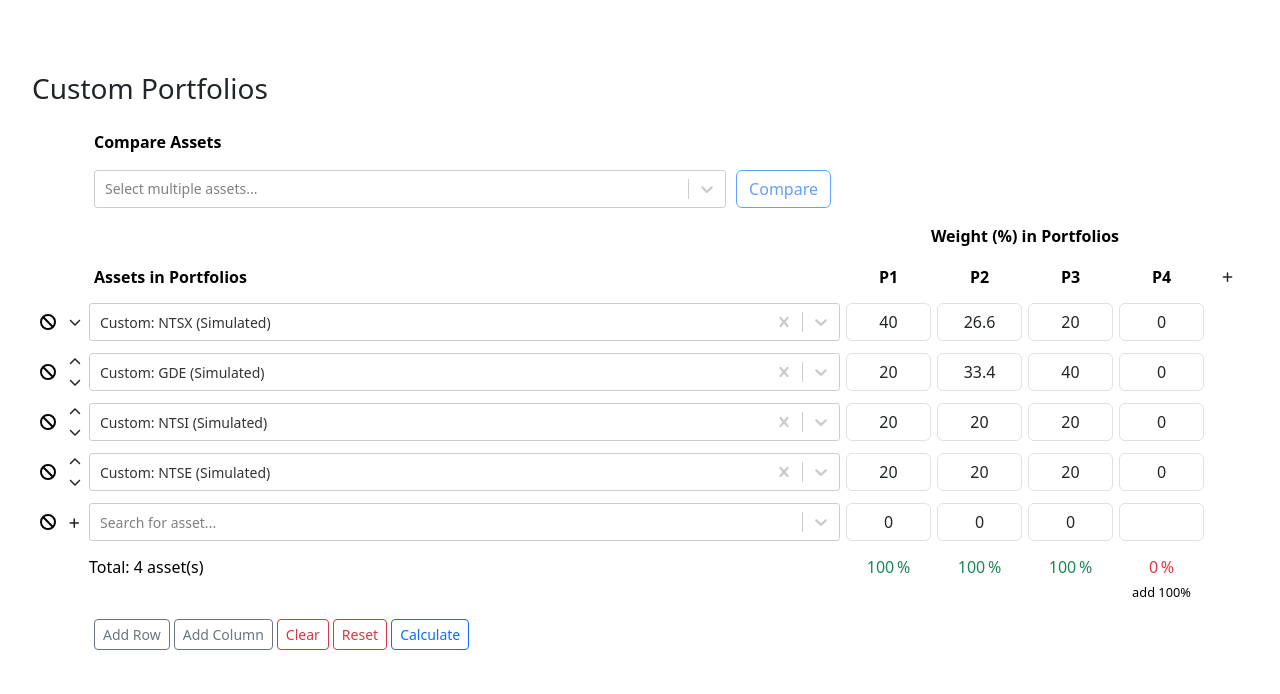
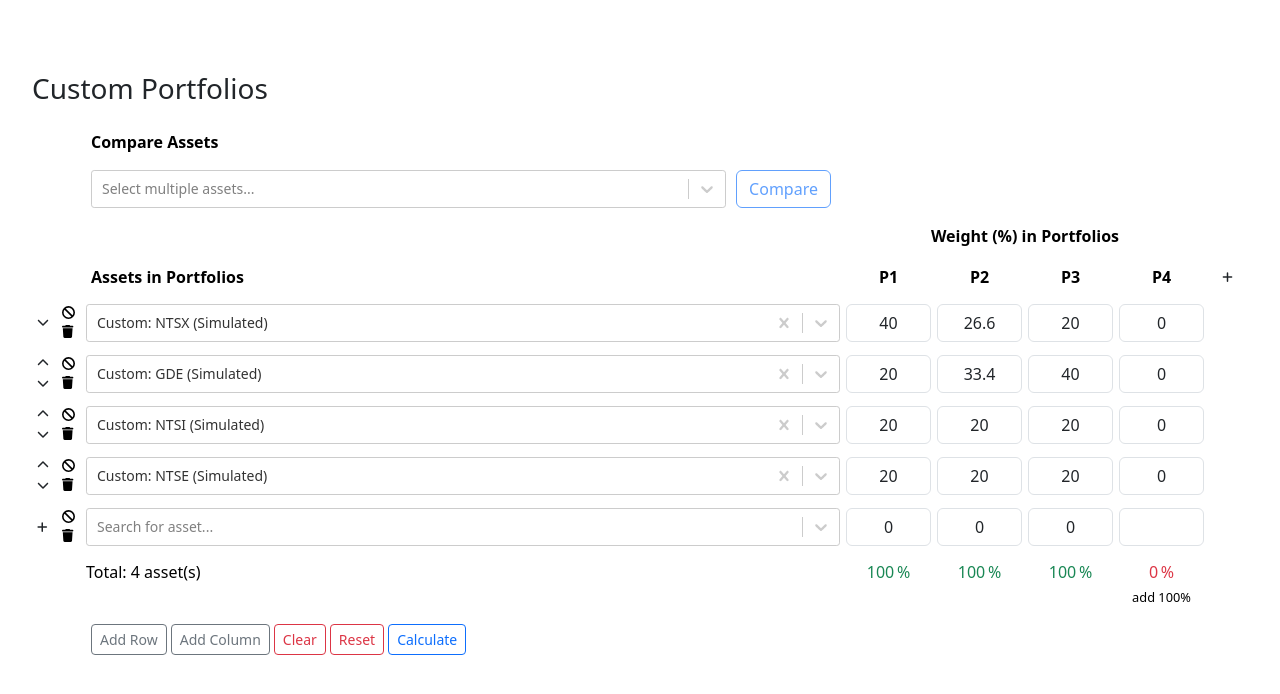
Before and after one commit to prettycode/portfolio-backtest, a React (Vite) app: page / in a window 1280 px wide. Shown: the top 694 px of the page. Built offline with nearby package versions, Linux system fonts and the light colour scheme.

Commit message:
Adding delete icon too. New icons need to be converted to actual buttons. Icons look too small maybe.

```diff
--- a/src/Components/FundSelection/FundSelectionTable.tsx
+++ b/src/Components/FundSelection/FundSelectionTable.tsx
@@ -4,7 +4,7 @@ import { fetchMarketFunds } from '../../Fund/services/fetchMarketFunds';
 import { fetchCustomFunds } from '../../Fund/services/fetchCustomFunds';
 import { FundSelectionDropdown, FundSelectionDropdownOptionType } from './FundSelectionDropdown';
 import { FontAwesomeIcon } from '@fortawesome/react-fontawesome';
-import { faBan, faChevronDown, faChevronUp, faPlus } from '@fortawesome/free-solid-svg-icons';
+import { faBan, faChevronDown, faChevronUp, faDeleteLeft, faPlus, faTrash } from '@fortawesome/free-solid-svg-icons';
 import { FundAllocation } from '../../Fund/models/Fund/FundAllocation';
 import FundAnalysis from '../FundAnalysis/FundAnalysis';
 import cloneDeep from 'lodash.clonedeep';
@@ -232,9 +232,6 @@ const FundSelectionTable: React.FC<FundSelectionTableProps> = ({ state, onCalcul
                 <tbody>
                     {rows.map((row, rowIndex) => (
                         <tr key={rowIndex}>
-                            <td>
-                                <FontAwesomeIcon icon={faBan}></FontAwesomeIcon>
-                            </td>
                             <td style={{ padding: 0, verticalAlign: 'middle' }}>
                                 {rowIndex === rows.length - 1 && (
                                     <button title="Add new row" className="btn btn-xs" style={{ padding: '2px 4px' }} onClick={onAddRow}>
@@ -271,6 +268,10 @@ const FundSelectionTable: React.FC<FundSelectionTableProps> = ({ state, onCalcul
                                         )}
                                     </div>
                                 )}
+                            </td>
+                            <td style={{ fontSize: 'small' }}>
+                                <FontAwesomeIcon icon={faBan}></FontAwesomeIcon>
+                                <FontAwesomeIcon icon={faTrash}></FontAwesomeIcon>
                             </td>
                             <td>
                                 <FundSelectionDropdown
```
